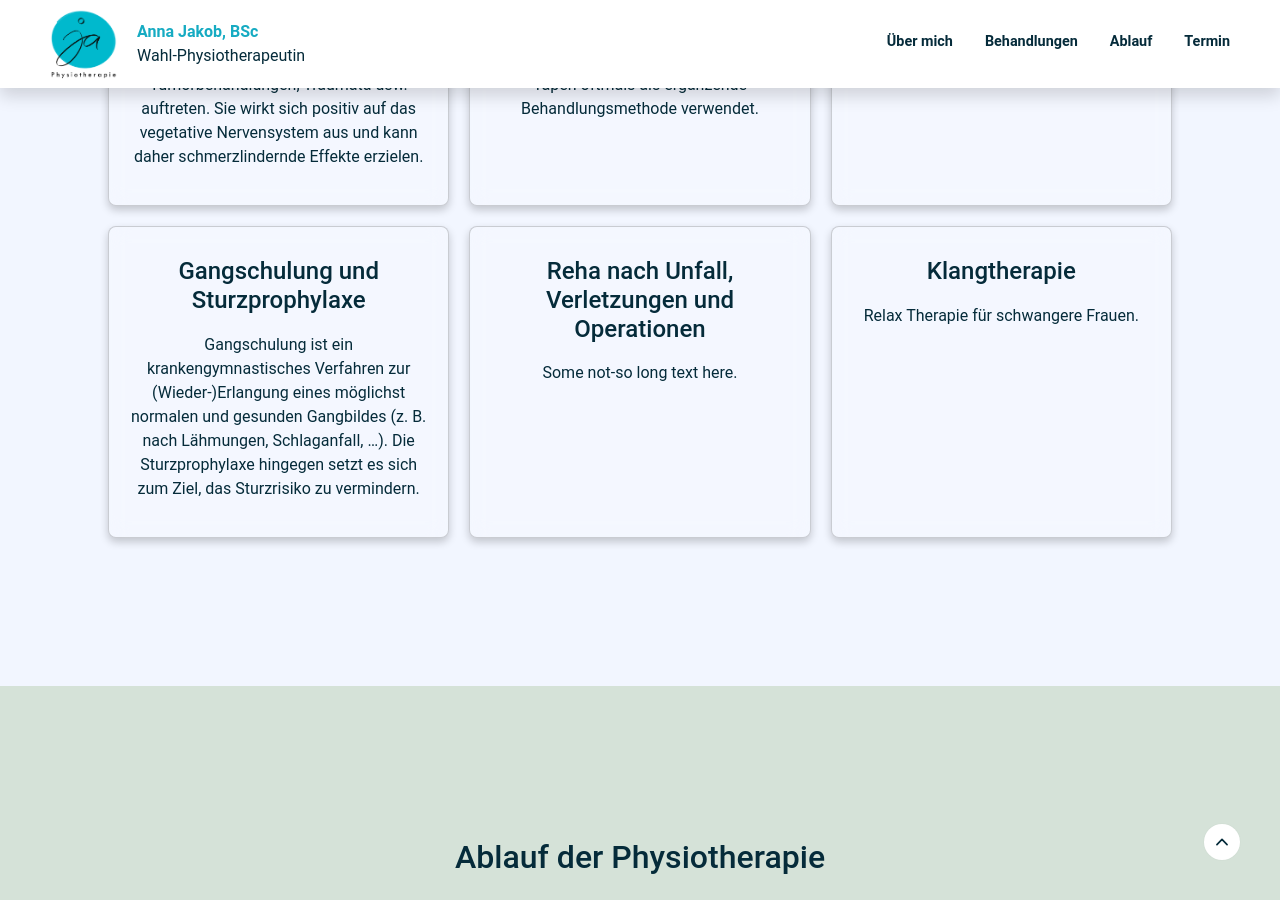
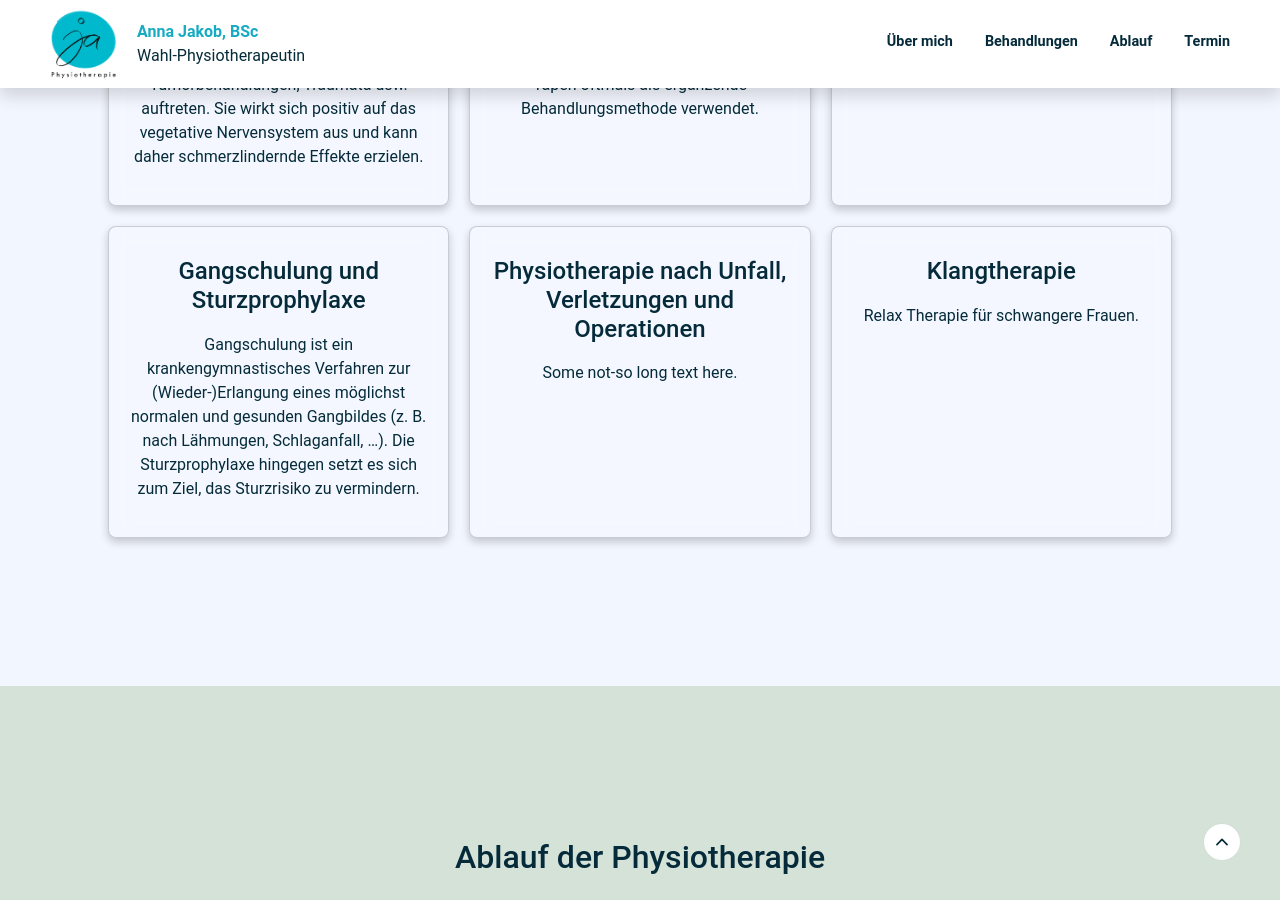
Before and after one commit to paulzwoelfer/annajakob-physio.github.io, a Jekyll site: the page built from index.md, in a window 1280 px wide and 900 px high, scrolled down 1638 px. Built offline with Jekyll 4.4.1, drawn with Linux system fonts in a browser that asks for light colours.

Commit message:
updated text and fix nav hover

```diff
--- a/_sass/physio/_nav.scss
+++ b/_sass/physio/_nav.scss
@@ -78,6 +78,10 @@
             .nav-item {
                 .nav-link {
                     color: $text;
+
+                    &:hover {
+                        color: $secondary;
+                    }
                 }
             }
         }
--- a/index.md
+++ b/index.md
@@ -39,7 +39,7 @@ sections:
         text: Some not-so long text here.
       - title: Gangschulung und Sturzprophylaxe
         text: Gangschulung ist ein krankengymnastisches Verfahren zur (Wieder-)Erlangung eines möglichst normalen und gesunden Gangbildes (z. B. nach Lähmungen, Schlaganfall, ...). Die Sturzprophylaxe hingegen setzt es sich zum Ziel, das Sturzrisiko zu vermindern.
-      - title: Reha nach Unfall, Verletzungen und Operationen
+      - title: Physiotherapie nach Unfall, Verletzungen und Operationen
         text: Some not-so long text here.
       - title: Klangtherapie
         text: Relax Therapie für schwangere Frauen.
```
